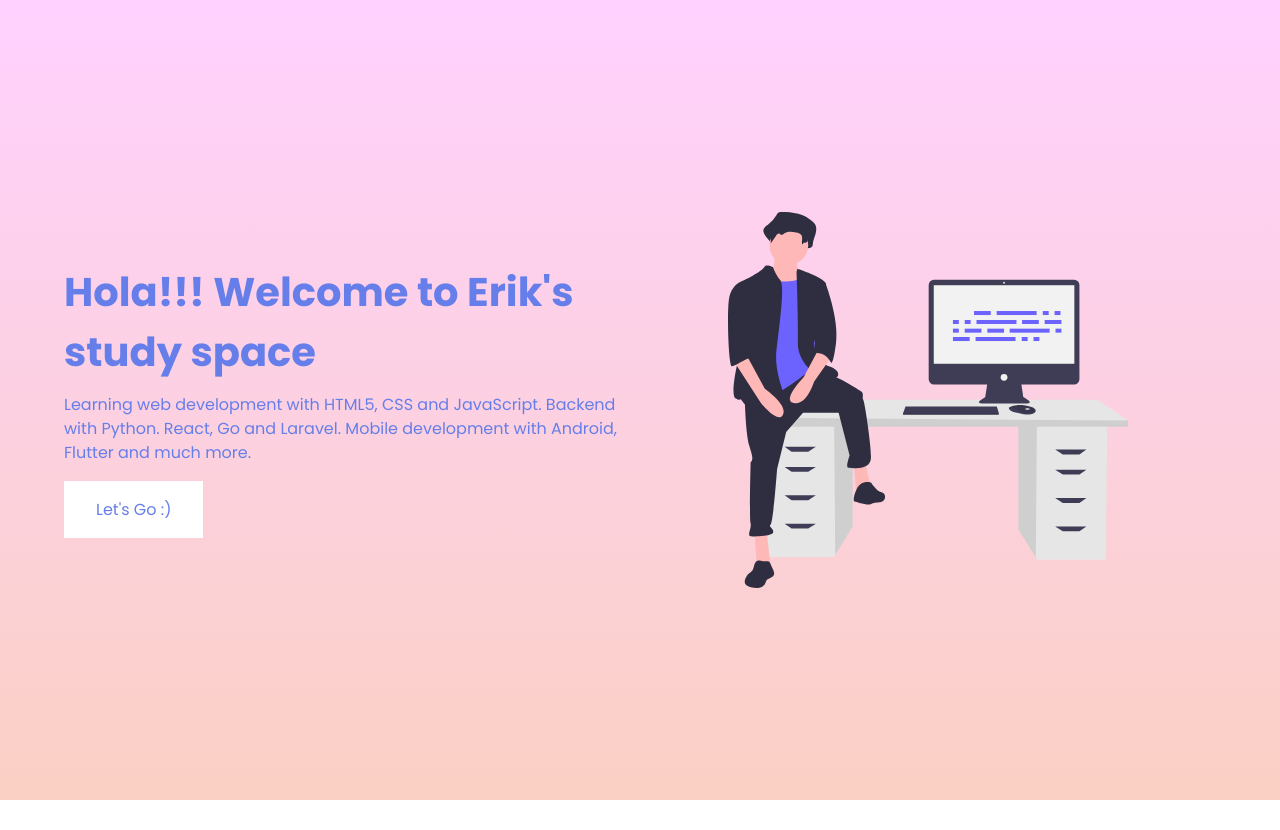
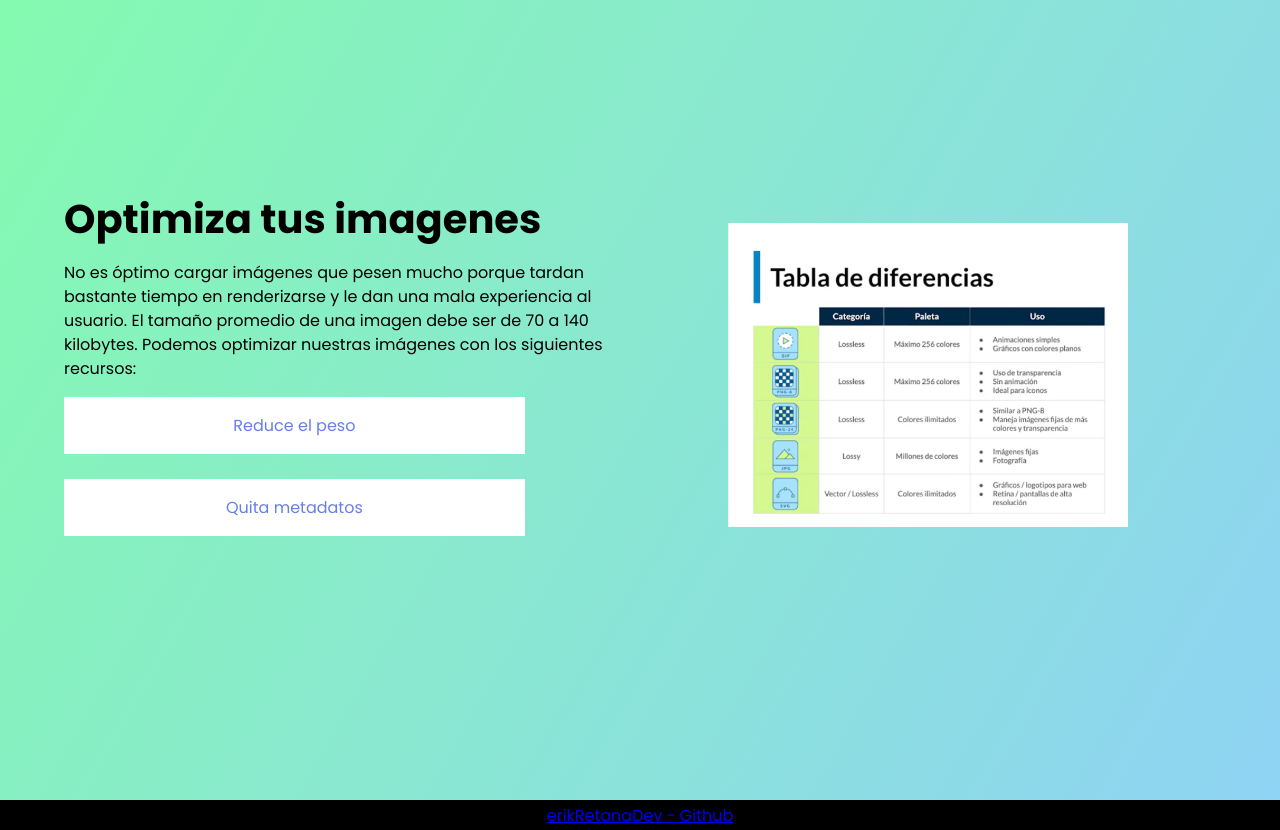
Before and after one commit to Merzelert/OptimizaIMG, a plain HTML site: page index.html in a window 1280 px wide. Before the commit the page ends 800 px from the top, so only its background shows below. Drawn offline with Linux system fonts and the light colour scheme.

Commit message:
OptimizaImg

```diff
--- a/index.html
+++ b/index.html
@@ -4,26 +4,35 @@
     <meta charset="UTF-8">
     <meta http-equiv="X-UA-Compatible" content="IE=edge">
     <meta name="viewport" content="width=device-width, initial-scale=1.0">
-    <title>Landing Page</title>
+    <title>OptimizaIMG</title>
     <link rel="stylesheet" href="style.css">
     <link rel="preconnect" href="https://fonts.googleapis.com">
 <link rel="preconnect" href="https://fonts.gstatic.com" crossorigin>
 <link href="https://fonts.googleapis.com/css2?family=Poppins:ital,wght@0,400;0,500;0,700;1,300&display=swap" rel="stylesheet">
+<link rel="shortcut icon" href="undraw_optimize_image_re_3tb1.svg" type="image/x-icon">
 </head>
 <body>
     <header class="hero">
         <section class="hero-container">
             <figure class="hero-pic">
-                <img src="ilust.svg" class="hero-img">
+                <img src="imagenes.png" class="hero-img">
             </figure>
             <div class="hero-text">
                 <h2 class="hero-title">
-                    Hola!!! Welcome to Erik's study space
+                    Optimiza tus imagenes
                 </h2>
-                <p class="hero-copy">Learning web development with HTML5, CSS and JavaScript. Backend with Python. React, Go and Laravel. Mobile development with Android, Flutter and much more.</p>
-                <a href="#" class="hero-cta">Let's Go :)</a>
+                <p class="hero-copy">No es óptimo cargar imágenes que pesen mucho porque tardan bastante tiempo en renderizarse y le dan una mala experiencia al usuario. El tamaño promedio de una imagen debe ser de 70 a 140 kilobytes. Podemos optimizar nuestras imágenes con los siguientes recursos:</p>
+                <div>
+                    <a href="https://tinypng.com/" target="_blank" class="hero-reduce">Reduce el peso</a>
+                </div>
+                <div><a href="https://www.verexif.com/" target="_blank" class="hero-meta">Quita metadatos</a></div>
             </div>
         </section>
     </header>
+    <footer>
+        <div class="footer-links">
+            <a target="_blank" href="https://github.com/Merzelert">erikRetanaDev - Github</a>
+        </div>
+    </footer>
 </body>
 </html>
--- a/style.css
+++ b/style.css
@@ -1,5 +1,6 @@
 *{
     margin: 0;
+    padding: 0;
     box-sizing: border-box;
 }
 
@@ -8,13 +9,15 @@ body{
 }
 
 .hero{
-    background-image: linear-gradient(to top, #fad0c4 0%, #ffd1ff 100%);
+    background-image: linear-gradient(120deg, #84fab0 0%, #8fd3f4 100%);
     height: 100vh;
-    min-height: 650px;
+    min-height: 750px;
+    background-repeat: no-repeat;
+    background-size: cover;
 }
 
 .hero-container{
-    height: 100%;
+    min-height: 750px;
     width: 90%;
     max-width: 1200px;
     overflow: hidden;
@@ -25,7 +28,7 @@ body{
 }
 
 .hero-text{
-    color: #667EEA;
+    color: black;
 }
 
 .hero-title{
@@ -37,12 +40,16 @@ body{
     margin: 1.5em 0;
 }
 
-.hero-cta{
+.hero-reduce, .hero-meta {
+    width: 80%;
     background-color: white;
     text-decoration: none;
     color: #667EEA;
     padding: 1em 2em;
     display: inline-block;
+    text-align: center;
+    align-items: center;
+    margin-bottom: 25px;
 }
 
 .hero-pic{
@@ -57,8 +64,20 @@ body{
     display: block;
 }
 
+footer {
+    width: 100%;
+    height: 30px;
+    background-color: black;
+    color: white;
+    display: flex;
+    flex-direction: column;
+    justify-content: center;
+    align-items: center;
+}
+
 @media (min-width:768px) {
     .hero-container{
+        min-height: 750px;
         flex-direction: row;
         align-items: center;
         justify-content: space-between;
```
Also changed, not shown: imagenes.png (added), undraw_optimize_image_re_3tb1.svg (added).
